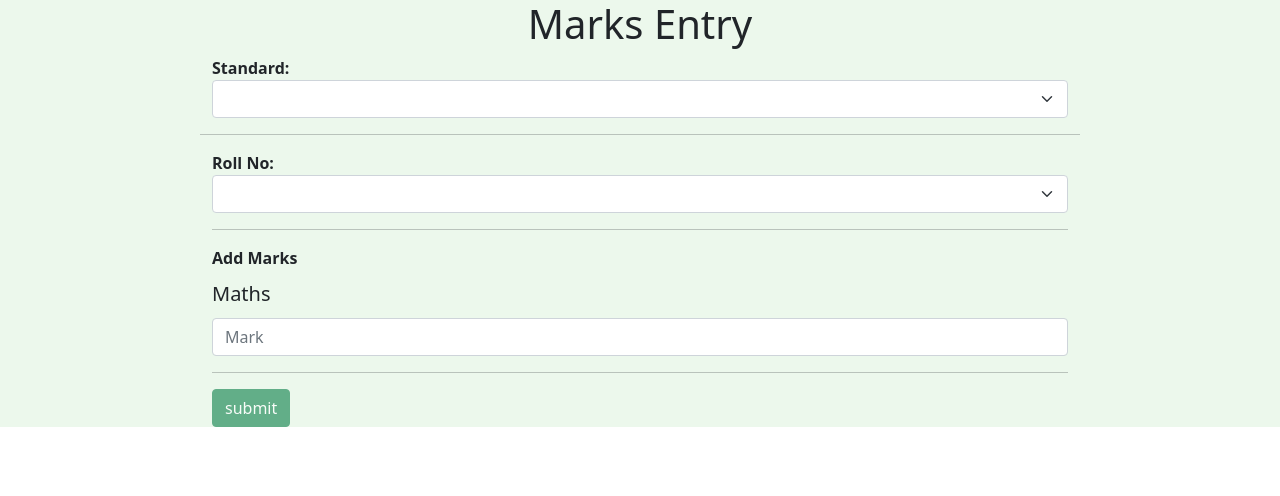
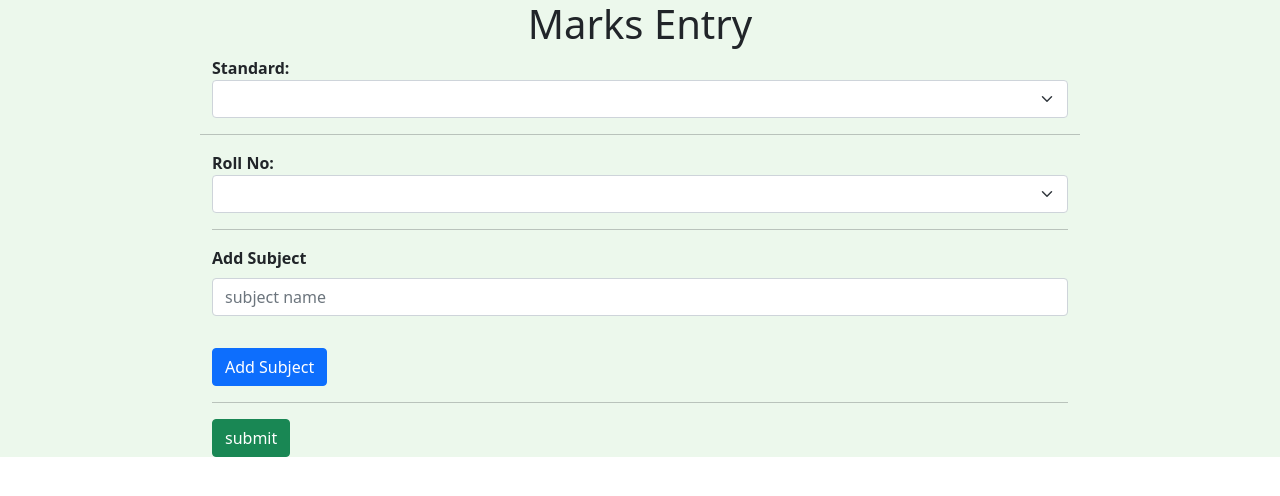
Before and after one commit to miral158/Angular_Learning, an Angular app in the folder Basic_Learning/: page / in a window 1280 px wide. Shown: the top 496 px of the page. Built offline with nearby package versions, Linux system fonts and the light colour scheme.

Commit message:
FormArray

```diff
--- /dev/null
+++ b/Basic_Learning/src/app/add-marks/add-marks.component.html
@@ -0,0 +1,4 @@
+<p>add-marks works!</p>
+<div class="form-control">
+
+</div>
--- /dev/null
+++ b/Basic_Learning/src/app/add-marks/add-marks.component.ts
@@ -0,0 +1,17 @@
+import { Component, OnInit } from '@angular/core';
+import { FormArray, FormControl, FormControlName, Validators } from '@angular/forms';
+
+@Component({
+  selector: 'app-add-marks',
+  templateUrl: './add-marks.component.html',
+  styleUrls: ['./add-marks.component.css']
+})
+export class AddMarksComponent implements OnInit {
+
+  constructor() { }
+
+  ngOnInit(): void {
+  }
+
+
+}
--- a/Basic_Learning/src/app/app.component.html
+++ b/Basic_Learning/src/app/app.component.html
@@ -1,8 +1,9 @@
 <app-marksheet></app-marksheet>
-<!-- <app-sign-up></app-sign-up> -->
+<!-- <app-reactive-form></app-reactive-form>
+<app-sign-up></app-sign-up> -->
 <!--
 
-<app-reactive-form></app-reactive-form>
+
 <app-templatedriven-from></app-templatedriven-from>
 <app-login></app-login>
 <h1 [ngClass]="'one'">Angular Learning</h1>
--- a/Basic_Learning/src/app/app.module.ts
+++ b/Basic_Learning/src/app/app.module.ts
@@ -9,6 +9,8 @@ import { ReactiveFormsModule } from '@angular/forms';
 import { SignUpComponent } from './sign-up/sign-up.component';
 import { MarksheetComponent } from './marksheet/marksheet.component';
 import { NgbModule } from '@ng-bootstrap/ng-bootstrap';
+import { AddMarksComponent } from './add-marks/add-marks.component';
+
 @NgModule({
   declarations: [
     AppComponent,
@@ -17,6 +19,7 @@ import { NgbModule } from '@ng-bootstrap/ng-bootstrap';
     ReactiveFormComponent,
     SignUpComponent,
     MarksheetComponent,
+    AddMarksComponent,
 
   ],
   imports: [
--- a/Basic_Learning/src/app/marksheet/marksheet.component.html
+++ b/Basic_Learning/src/app/marksheet/marksheet.component.html
@@ -21,7 +21,8 @@
                     <option value="2">Two</option>
                     <option value="3">Three</option>
                 </select>
-                <span style="color: red;" *ngIf="standard && standard.invalid && standard.touched"> This field is required</span>
+                <span style="color: red;" *ngIf="standard && standard.invalid && standard.touched"> This field is
+                    required</span>
             </div>
             <hr />
             <div class="container-fluid">
@@ -32,21 +33,36 @@
                             {{ i }}
                         </option>
                     </select>
-                    <span style="color: red;" *ngIf="rollno && rollno.invalid && rollno.touched"> This field is required</span>
+                    <span style="color: red;" *ngIf="rollno && rollno.invalid && rollno.touched"> This field is
+                        required</span>
                 </div>
                 <hr />
-                <b>Add Marks</b>
-                <div class="row">
-                    <div class="col">
-                        <label for="colFormLabelLg" class="col-sm-2 col-form-label col-form-label-lg">Maths</label>
-                        <input type="text" class="form-control" placeholder="Mark" aria-label="Mark"
-                            formControlName="marks" />
-                            <span style="color: red;" *ngIf="marks && marks.invalid && marks.touched"> This field is required</span>
+
+                <b>Add Subject</b>
+
+                <div class="form-group" formArrayName="addsubject">
+
+                    <div>
+                        <ng-container *ngFor="let sub of AddSubject.controls; index as i">
+                            <input class="form-control mt-2 mb-2" type="text" placeholder="subject name"
+                                [formControlName]="i">
+
+                            <button type="button" class="btn btn-warning" (click)="RemoveInput(i)"
+                                *ngIf="AddSubject.length>1">remove</button>
+                        </ng-container>
+
+                        <br>
+                        <button class="btn btn-primary" type="button" (click)="addSubject()"> Add Subject</button>
+
                     </div>
+                    <span style=" color: red;" *ngIf="subject && subject.invalid && subject.touched">
+                        Subject Name is required
+                    </span>
                 </div>
+
                 <hr />
                 <div>
-                    <button [disabled]="marksheet.invalid" class="btn btn-success" type="submit">
+                    <button class="btn btn-success" type="submit">
                         submit
                     </button>
                 </div>
@@ -57,4 +73,5 @@
         </p>
     </form>
 </body>
+
 </html>
--- a/Basic_Learning/src/app/marksheet/marksheet.component.ts
+++ b/Basic_Learning/src/app/marksheet/marksheet.component.ts
@@ -1,5 +1,5 @@
 import { Component, OnInit } from '@angular/core';
-import { FormGroup, FormControl, Validators } from '@angular/forms';
+import { FormGroup, FormControl, Validators, FormArray } from '@angular/forms';
 @Component({
   selector: 'app-marksheet',
   templateUrl: './marksheet.component.html',
@@ -16,13 +16,23 @@ export class MarksheetComponent implements OnInit {
   marksheet = new FormGroup({
     standard: new FormControl('', [Validators.required]),
     rollno: new FormControl('', [Validators.required]),
-    marks: new FormControl('', [Validators.required])
+    addsubject: new FormArray([ new FormControl('',Validators.required,)])
   })
 
+  addSubject(){
+    const control = new FormControl('', [Validators.required]);
+    (<FormArray> this.marksheet.get('addsubject')).push(control);
+  }
+  RemoveInput(idx: number){
+    (<FormArray>this.marksheet.get('addsubject')).removeAt(idx);
+  }
   displayMarks() {
     console.log(this.marksheet.value);
   }
-
+  get AddSubject()
+  {
+    return (<FormArray>this.marksheet.get('addsubject'));
+  }
   get standard()
   {
     return this.marksheet.get('standard')
@@ -31,9 +41,10 @@ export class MarksheetComponent implements OnInit {
   {
     return this.marksheet.get('rollno')
   }
-  get marks()
+  get subject()
   {
-    return this.marksheet.get('marks')
+    return this.marksheet.get('addsubject')
   }
 
+
 }
--- a/Basic_Learning/src/app/reactive-form/reactive-form.component.ts
+++ b/Basic_Learning/src/app/reactive-form/reactive-form.component.ts
@@ -19,7 +19,7 @@ export class ReactiveFormComponent implements OnInit {
   UserLogin()
   {
 
-    console.warn(this.loginForm.value);
+    console.log(this.loginForm.value);
   }
 
 }
```
Also changed, not shown: Basic_Learning/src/app/add-marks/add-marks.component.css (added), 1 other file (tests, documents, lock files or other folders).
